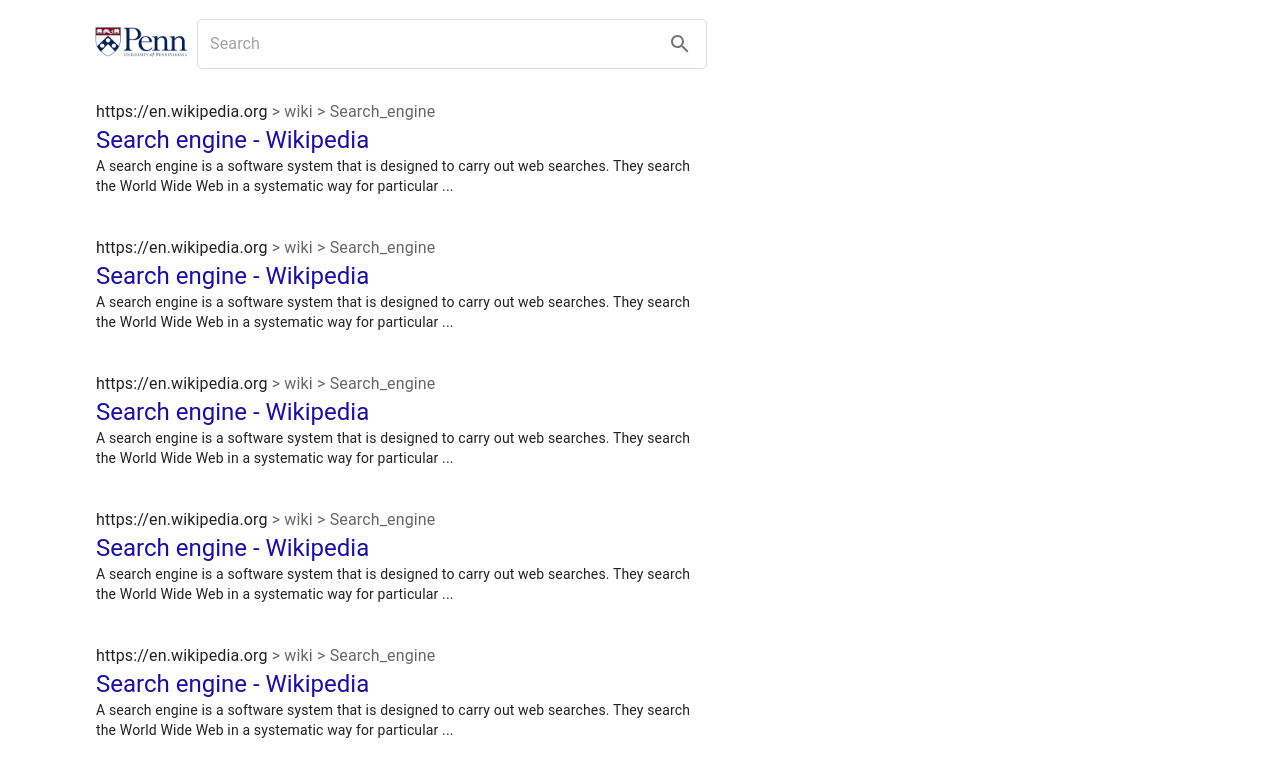
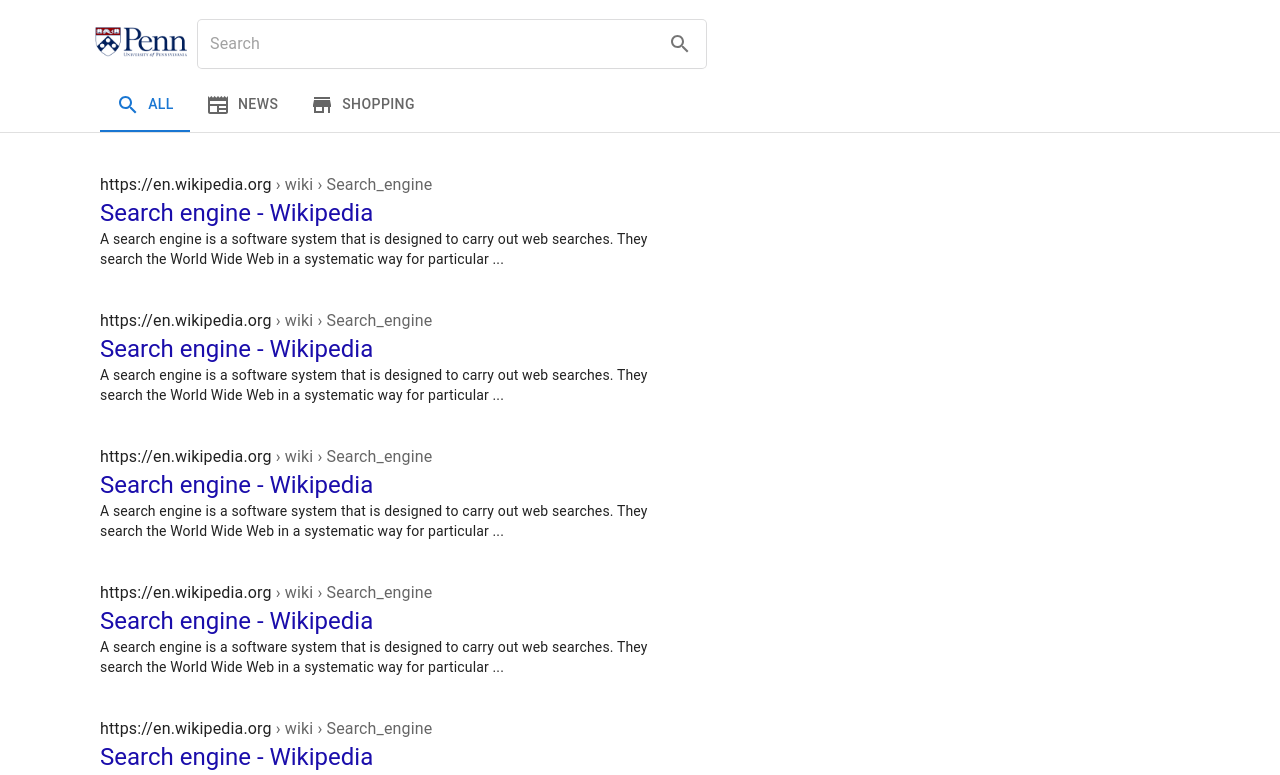
Before and after one commit to GeekAlexis/search-engine, a React (Create React App) app in the folder client/: page /search in a window 1280 px wide. Shown: the top 775 px of the page. Built offline with nearby package versions, Linux system fonts and the light colour scheme.

Commit message:
add tab panel

```diff
--- a/client/src/components/Main.js
+++ b/client/src/components/Main.js
@@ -4,20 +4,10 @@
 import Paper from "@mui/material/Paper";
 import Grid from "@mui/material/Grid";
 import Search from "./Search";
+import Options from "./Options";
 import Results from "./Results";
 import Record from "./Record";
 import "../styles/Main.css";
-
-const record = {
-  url: "https://en.wikipedia.org/wiki/Search_engine",
-  baseUrl: "https://en.wikipedia.org",
-  path: "> wiki > Search_engine",
-  title: "Search engine - Wikipedia",
-  excerpt:
-    "A search engine is a software system that is designed to carry out web searches. They search the World Wide Web in a systematic way for particular ...",
-};
-
-const data = Array(100).fill(record);
 
 function Main() {
   const [searchParams, setSearchParams] = useSearchParams();
@@ -36,12 +26,19 @@
         </Grid>
         <Grid item xs={3}></Grid>
       </Grid>
+
+      <div className="options">
+        <Options q={q} />
+      </div>
+
+      {/*
       <Grid container spacing={2}>
         <Grid className="results" item xs={6}>
           <Results data={data} />
         </Grid>
         <Grid item xs={6}></Grid>
       </Grid>
+      */}
     </div>
   );
 }
--- /dev/null
+++ b/client/src/components/Options.js
@@ -0,0 +1,67 @@
+import React, { useState, useEffect } from "react";
+import Tabs from "@mui/material/Tabs";
+import Tab from "@mui/material/Tab";
+import Box from "@mui/material/Box";
+import TabPanel from "./TabPanel";
+import SearchIcon from "@mui/icons-material/Search";
+import NewspaperIcon from "@mui/icons-material/Newspaper";
+import StoreIcon from "@mui/icons-material/Store";
+import Grid from "@mui/material/Grid";
+import Results from "./Results";
+import PropTypes from "prop-types";
+
+function Options(props) {
+  const { q } = props;
+  const [value, setValue] = useState(0);
+
+  const handleChange = (e, value) => {
+    setValue(value);
+  };
+
+  return (
+    <Box sx={{ width: "100%" }}>
+      <Box sx={{ borderBottom: 1, borderColor: "divider" }}>
+        <Tabs value={value} onChange={handleChange}>
+          <Tab
+            icon={<SearchIcon />}
+            iconPosition="start"
+            label="All"
+            id="tab-1"
+          />
+          <Tab
+            icon={<NewspaperIcon />}
+            iconPosition="start"
+            label="News"
+            id="tab-2"
+          />
+          <Tab
+            icon={<StoreIcon />}
+            iconPosition="start"
+            label="Shopping"
+            id="tab-3"
+          />
+        </Tabs>
+      </Box>
+      <TabPanel value={value} index={0}>
+        <Grid container spacing={2}>
+          <Grid className="results" item xs={6}>
+            <Results />
+          </Grid>
+          <Grid item xs={6}></Grid>
+        </Grid>
+      </TabPanel>
+      <TabPanel value={value} index={1}>
+        News
+      </TabPanel>
+      <TabPanel value={value} index={2}>
+        Shopping
+      </TabPanel>
+    </Box>
+  );
+}
+
+Options.propTypes = {
+  q: PropTypes.string,
+};
+
+export default Options;
--- a/client/src/components/Results.js
+++ b/client/src/components/Results.js
@@ -3,8 +3,19 @@
 import Record from "./Record";
 import PropTypes from "prop-types";
 
+const record = {
+  url: "https://en.wikipedia.org/wiki/Search_engine",
+  baseUrl: "https://en.wikipedia.org",
+  path: "› wiki › Search_engine",
+  title: "Search engine - Wikipedia",
+  excerpt:
+    "A search engine is a software system that is designed to carry out web searches. They search the World Wide Web in a systematic way for particular ...",
+};
+
+const data = Array(100).fill(record);
+
 function Results(props) {
-  const { data } = props;
+  // const { data } = props;
   const [page, setPage] = useState(1);
   const pageSize = 10;
   const pageCount = Math.ceil(data.length / pageSize);
--- /dev/null
+++ b/client/src/components/TabPanel.js
@@ -0,0 +1,32 @@
+import React from "react";
+import Typography from "@mui/material/Typography";
+import Box from "@mui/material/Box";
+import PropTypes from "prop-types";
+
+function TabPanel(props) {
+  const { children, value, index, ...other } = props;
+
+  return (
+    <div
+      role="tabpanel"
+      hidden={value !== index}
+      id={`simple-tabpanel-${index}`}
+      aria-labelledby={`simple-tab-${index}`}
+      {...other}
+    >
+      {value === index && (
+        <Box sx={{ p: 3 }}>
+          <Typography>{children}</Typography>
+        </Box>
+      )}
+    </div>
+  );
+}
+
+TabPanel.propTypes = {
+  children: PropTypes.node,
+  index: PropTypes.number.isRequired,
+  value: PropTypes.number.isRequired,
+};
+
+export default TabPanel;
--- a/client/src/styles/Main.css
+++ b/client/src/styles/Main.css
@@ -21,6 +21,16 @@
   margin-left: -5px;
 }
 
+
+.main .options .MuiTabs-flexContainer {
+  margin-left: 100px;
+
+}
+
+.main .options button {
+    min-height: 20px;
+}
+
 .main .results {
-  margin-left: 80px;
+  margin-left: 60px;
 }
--- /dev/null
+++ b/package.json
@@ -0,0 +1,5 @@
+{
+  "devDependencies": {
+    "@mui/lab": "^5.0.0-alpha.78"
+  }
+}
```
Also changed, not shown: 1 other file (tests, documents, lock files or other folders).
